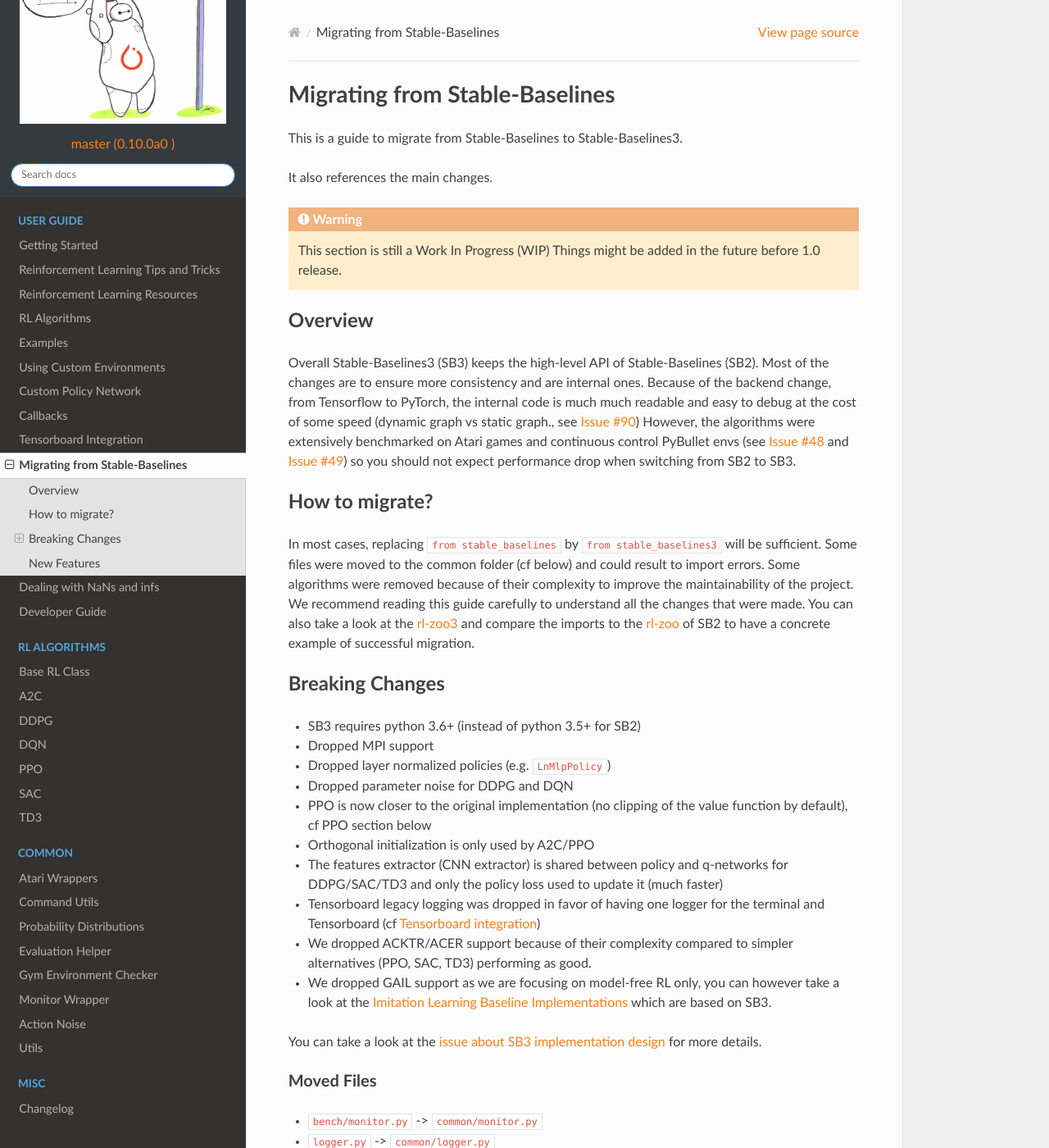
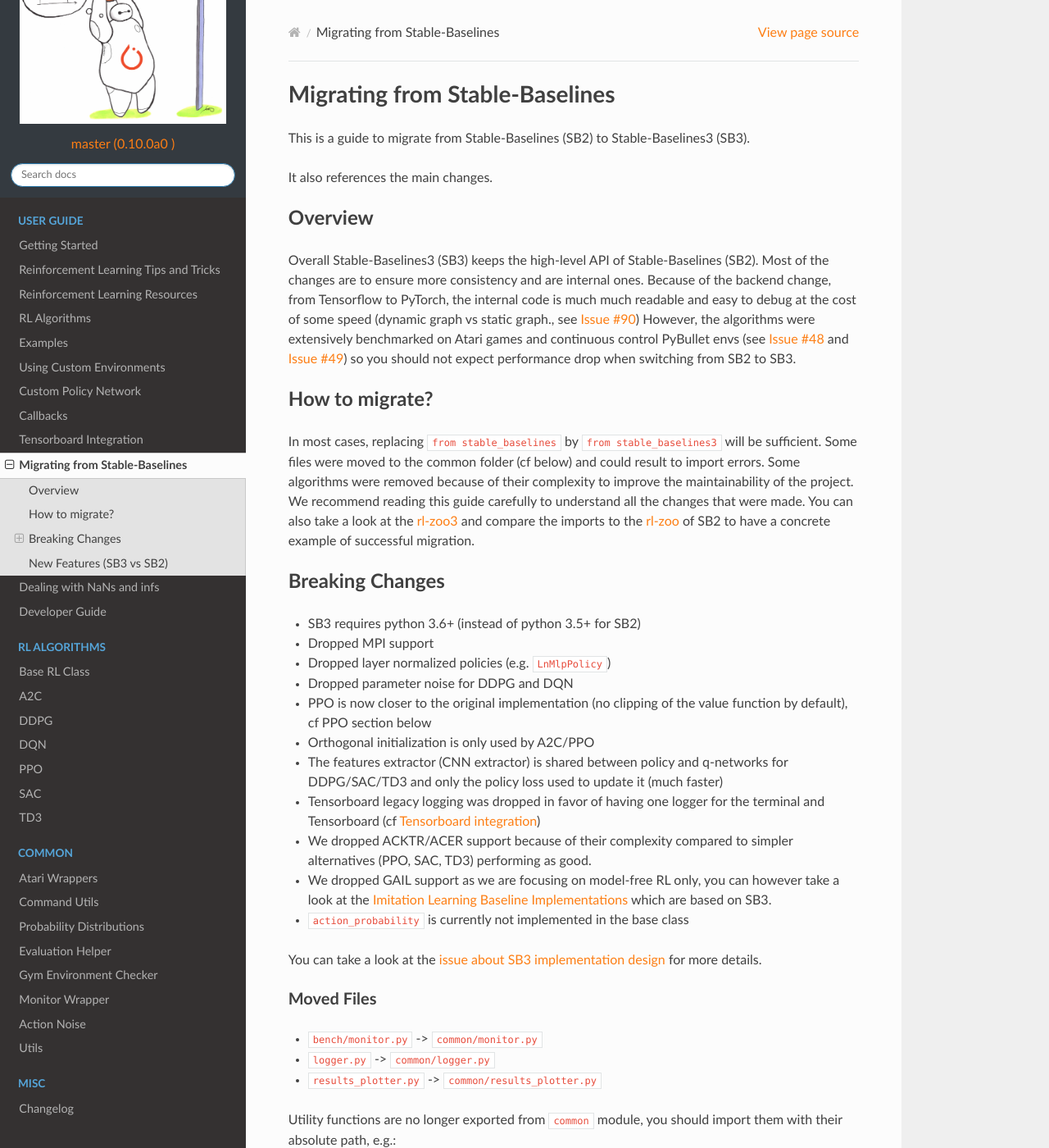
Before and after one commit to DLR-RM/stable-baselines3, a Sphinx documentation site: the page built from docs/guide/migration.rst, in a window 1280 px wide and 1400 px high. Shown: the whole window at 82% size. Built offline with Sphinx 7.4.7 and the Read the Docs theme 2.0.0, drawn with Linux system fonts in a browser that asks for light colours; pages that are not in the unit, such as notebooks, are missing from menus; some of the changed text lies outside the part shown.

Commit message:
Address comments

```diff
--- a/docs/guide/migration.rst
+++ b/docs/guide/migration.rst
@@ -5,13 +5,9 @@
 ================================
 
 
-This is a guide to migrate from Stable-Baselines to Stable-Baselines3.
+This is a guide to migrate from Stable-Baselines (SB2) to Stable-Baselines3 (SB3).
 
 It also references the main changes.
-
-.. warning::
-	This section is still a Work In Progress (WIP) Things might be added in the future before 1.0 release.
-
 
 
 Overview
@@ -52,6 +48,7 @@
 - We dropped ACKTR/ACER support because of their complexity compared to simpler alternatives (PPO, SAC, TD3) performing as good.
 - We dropped GAIL support as we are focusing on model-free RL only, you can however take a look at the `Imitation Learning Baseline Implementations <https://github.com/HumanCompatibleAI/imitation>`_
   which are based on SB3.
+- ``action_probability`` is currently not implemented in the base class
 
 You can take a look at the `issue about SB3 implementation design <https://github.com/hill-a/stable-baselines/issues/576>`_ for more details.
 
@@ -183,8 +180,8 @@
 Please read the :ref:`Developer Guide <developer>` section.
 
 
-New Features
-============
+New Features (SB3 vs SB2)
+=========================
 
 - Much cleaner and consistent base code (and no more warnings =D!) and static type checks
 - Independent saving/loading/predict for policies
```
